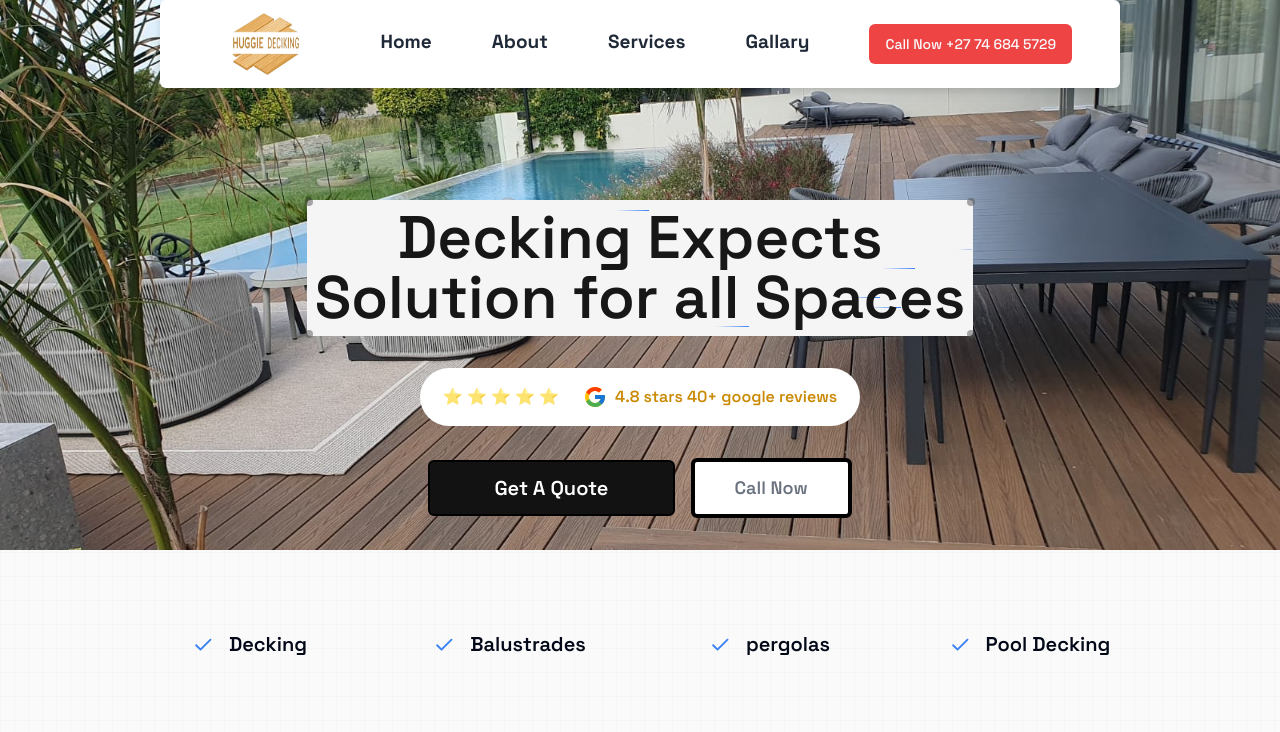
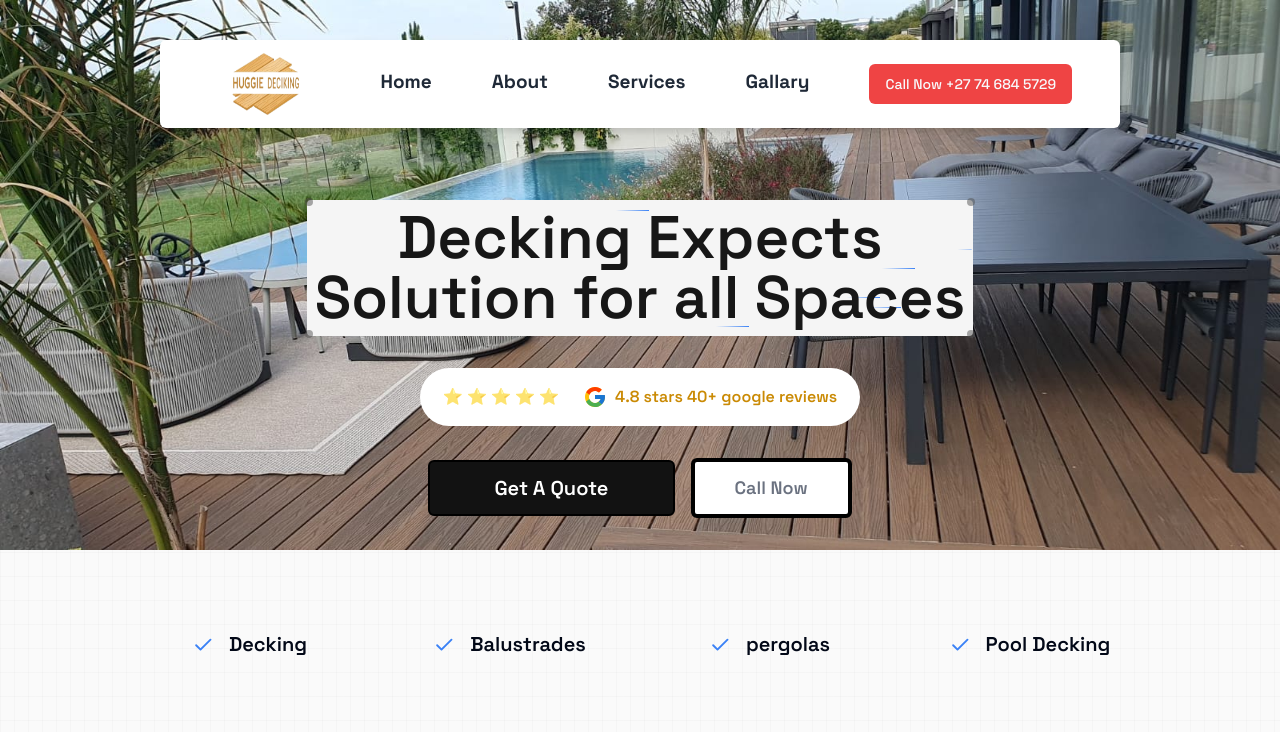
Before and after one commit to banele303/huggie-decking, a Next.js app: page / in a window 1280 px wide. Shown: the top 732 px of the page. Built offline with nearby package versions, Linux system fonts and the light colour scheme.

Commit message:
this is the one

```diff
--- a/app/about-us/ui/Navbar.tsx
+++ b/app/about-us/ui/Navbar.tsx
@@ -33,8 +33,8 @@ const Navbar = () => {
         <div
           className={
             scrolled
-              ? "scrolled  bg-white items-center  mx-auto md:left-[10rem]  rounded-md w-full md:w-3/4 z-50 top-10  fixed drop-shadow-lg pt-[1.3rem] pb-[1.3rem] "
-              : "   z-50  bg-white mr-[4rem]  md:left-[10rem] rounded-md w-full  md:w-3/4  fixed drop-shadow-lg  py-[1rem]  "
+              ? "scrolled  bg-white items-center  mx-auto md:left-[10rem]  rounded-md w-full md:w-3/4 z-50 top-5 md:top-10  fixed drop-shadow-lg pt-[1.3rem] pb-[1.3rem] "
+              : "   z-50  bg-white top-5 md:top-10  md:left-[10rem] rounded-md w-full  md:w-3/4  fixed drop-shadow-lg  py-[1rem]  "
           }
         >
           <div className="px-2 flex justify-between items-center w-full h-full">
@@ -93,9 +93,10 @@ const Navbar = () => {
             <li className=" md:ml-3 py-3 px-6 font-Poppins border-5 border-sky-900 cursor-pointer text-gray-800 font-bold">
             <Link href="/home-improvement">Home</Link>
             </li>
-            <li className="md:ml-3 py-3 px-6 border-5 border-sky-900  text-[19px] font-Poppins cursor-pointer text-gray-800 font-bold">
-                  <Link href="/plumber-services">About Us</Link>
-                </li>
+
+            <li className="md:ml-3 py-3 px-6 font-Poppins border-5 border-sky-900 cursor-pointer text-gray-800 font-bold">
+            <Link href="/about-us">About</Link>
+            </li>
             <li className="md:ml-3 py-3 px-6 font-Poppins border-5 border-sky-900 cursor-pointer text-gray-800 font-bold">
             <Link href="/about-us">Services</Link>
             </li>
```
